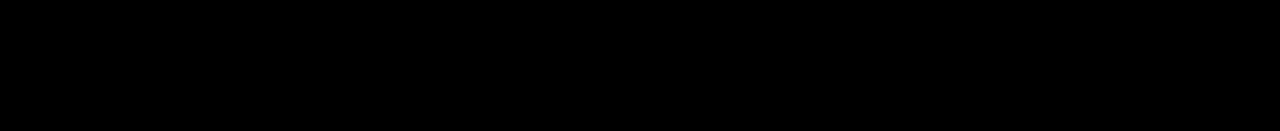
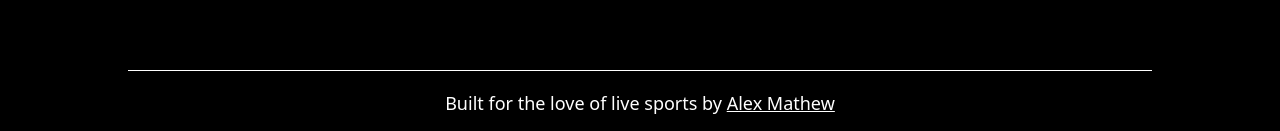
Before and after one commit to AlexMathew/cheerstream, a React (Create React App) app in the folder landing/: page / in a window 1280 px wide. Shown: the part 948-1079 px from the top of the page. Before the commit the page ends 922 px from the top, so only its background shows below. Built offline with nearby package versions, Linux system fonts and the light colour scheme; no server answers.

Commit message:
Add footer

```diff
--- a/landing/src/App.tsx
+++ b/landing/src/App.tsx
@@ -1,4 +1,5 @@
 import React from "react";
+import { Footer } from "./components/Footer";
 import Header from "./components/Header";
 import { Intro } from "./components/Intro";
 import { Screenshots } from "./components/Screenshots";
@@ -13,6 +14,7 @@ const App: React.FC = () => {
         {/* <Summary /> */}
         <Screenshots />
       </main>
+      <Footer />
     </>
   );
 };
--- /dev/null
+++ b/landing/src/components/Footer.tsx
@@ -0,0 +1,23 @@
+import React from "react";
+
+interface FooterProps {}
+
+export const Footer: React.FC<FooterProps> = () => {
+  return (
+    <footer className="flex items-center justify-center mt-16 md:mt-24 mx-4 md:mx-32 h-16 border-t border-solid border-white font-medium text-lg">
+      <h3>
+        Built for the love of live sports by{" "}
+        <span>
+          <a
+            className=" underline"
+            target="_blank"
+            rel="noreferrer"
+            href="https://twitter.com/alxmth03/"
+          >
+            Alex Mathew
+          </a>
+        </span>
+      </h3>
+    </footer>
+  );
+};
--- a/landing/src/components/Header.tsx
+++ b/landing/src/components/Header.tsx
@@ -4,7 +4,7 @@ interface HeaderProps {}
 
 const Header: React.FC<HeaderProps> = () => {
   return (
-    <header className="sticky top-0 z-30 h-16 bg-skin-fill bg-opacity-60 backdrop-filter firefox:bg-opacity-90 backdrop-blur-xl px-10 py-10 lg:mx-32">
+    <header className="top-0 z-30 h-16 bg-skin-fill bg-opacity-60 backdrop-filter firefox:bg-opacity-90 backdrop-blur-xl px-10 py-10 lg:mx-32">
       <div className="flex items-center justify-between h-full md:mx-auto">
         <div className="cursor-pointer flex items-center justify-between">
           <img
```
